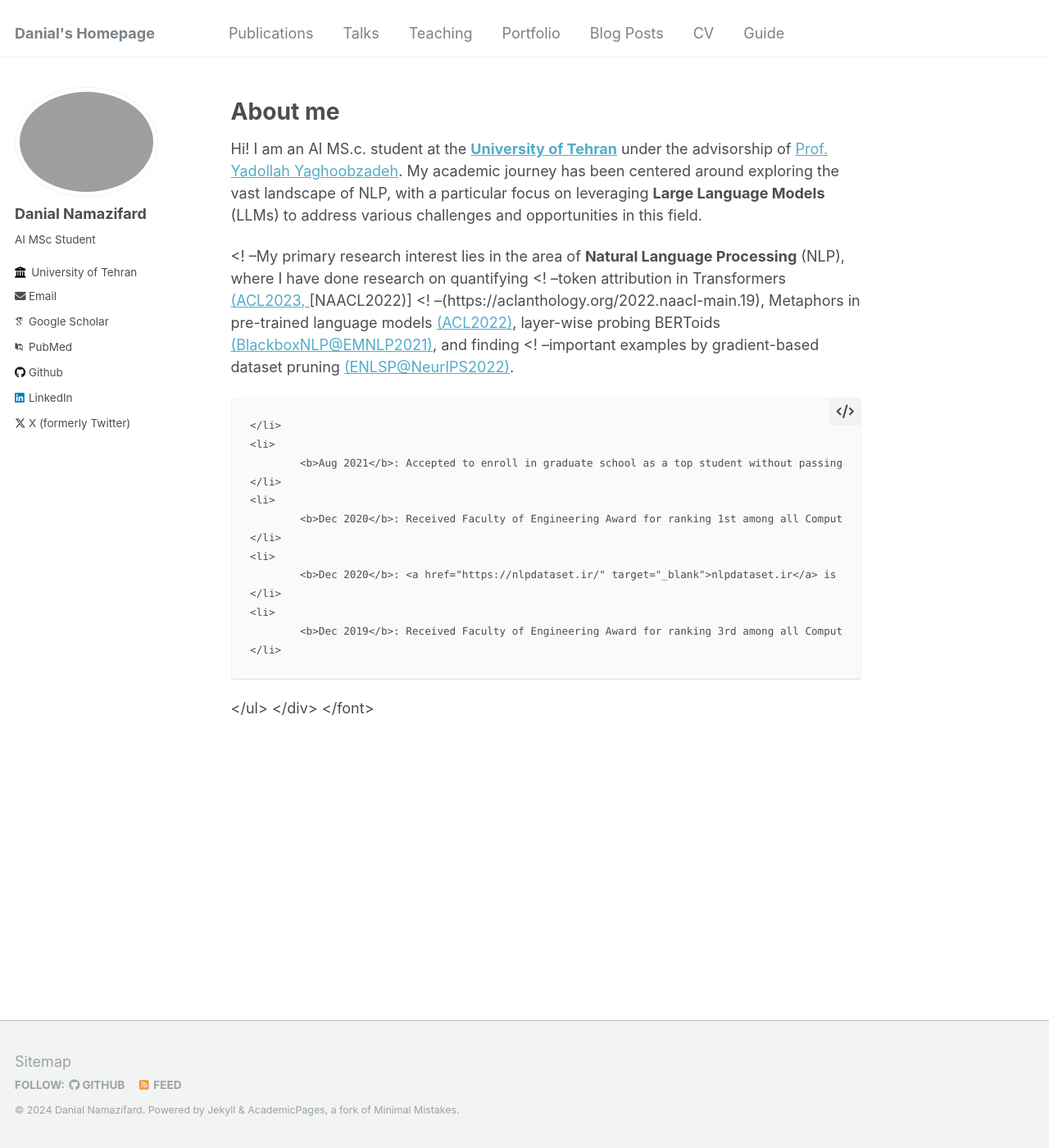
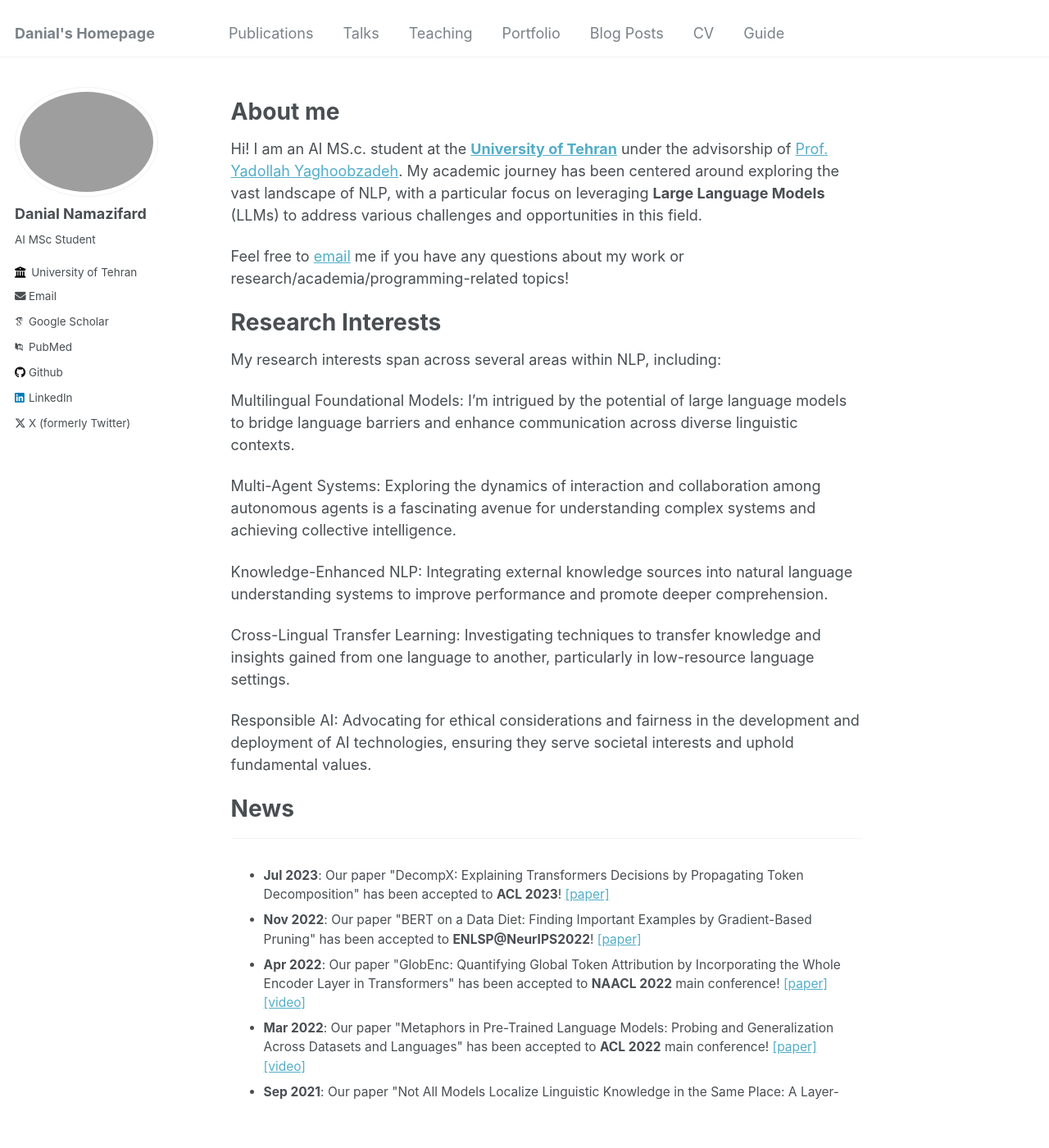
Before and after one commit to namazifard/namazifard.github.io, a Jekyll site: the page built from _pages/about.md, in a window 1280 px wide and 1400 px high. Shown: the whole window at 82% size. Built offline with Jekyll 4.4.1, drawn with Linux system fonts in a browser that asks for light colours; some web fonts are replaced.

Commit message:
Update about.md

```diff
--- a/_pages/about.md
+++ b/_pages/about.md
@@ -18,17 +18,11 @@
 <!-- and [Prof. Mohammad Taher Pilehvar](https://pilehvar.github.io/){:target="_blank"}.
 <!-- Hi! I am a master's student at the <b>University of Tehran</b>, and I have the pleasure of working with [Mohammad Taher Pilehvar](https://pilehvar.github.io/){:target="_blank"}, [Yadollah Yaghoobzadeh](https://yyaghoobzadeh.github.io/){:target="_blank"}, and [Azadeh Shakery](https://ece.ut.ac.ir/en/~shakery){:target="_blank"} on natural language processing (NLP) and deep learning. -->
 
-<! --My primary research interest lies in the area of <b>Natural Language Processing</b> (NLP), where I have done research on quantifying
-<! --token attribution in Transformers [(ACL2023, ](https://aclanthology.org/2023.acl-long.149/)[NAACL2022)]
-<! --(https://aclanthology.org/2022.naacl-main.19), Metaphors in pre-trained language models [(ACL2022)](https://aclanthology.org/2022.acl-<! --long.144/), layer-wise probing BERToids [(BlackboxNLP@EMNLP2021)](https://aclanthology.org/2021.blackboxnlp-1.29), and finding
-<! --important examples by gradient-based dataset pruning [(ENLSP@NeurIPS2022)](https://arxiv.org/abs/2211.05610).
-<!-- My B.Sc. final project was about assessing toxic detection knowledge of foundation models where I showed their interesting ability
-<! --gained in pre-training as well as possible biases towards specific persons or groups. -->
-
-<!-- Feel free to [email](mailto:mohsenfayyaz@cs.ucla.edu) me or check my [Curriculum Vitae](/files/MohsenFayyaz_CV.pdf){:target="_blank"}.
+Feel free to [email](mailto:namazifard.ut.ac.ir) me if you have any questions about my work or research/academia/programming-related topics!
 
 Research Interests
 ======
+
 My research interests span across several areas within NLP, including:
 
 Multilingual Foundational Models: I’m intrigued by the potential of large language models to bridge language barriers and enhance communication across diverse linguistic contexts.
```
